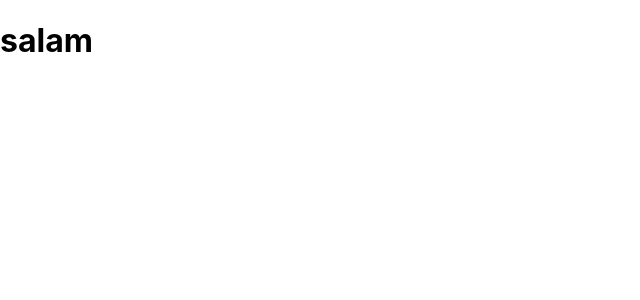
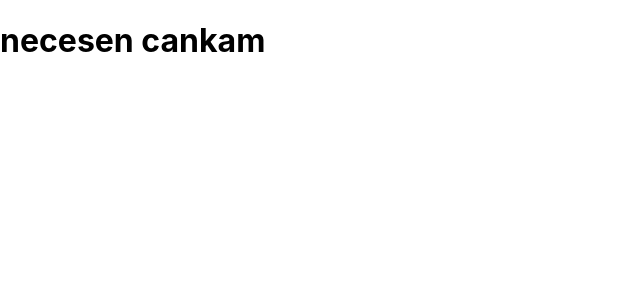
Before and after one commit to Turan141/ProjectSite, a React (Create React App) app: page / in a window 1280 px wide. Shown: the top 300 px of the page, without its empty margins (0-640 px from the left). Built offline with nearby package versions, Linux system fonts and the light colour scheme.

Commit message:
first commit

```diff
--- a/src/App.js
+++ b/src/App.js
@@ -4,7 +4,7 @@ function App() {
 
     return (
         <div>
-               <h1>salam</h1>
+               <h1>necesen cankam</h1>
         </div>
     );
 }
```
